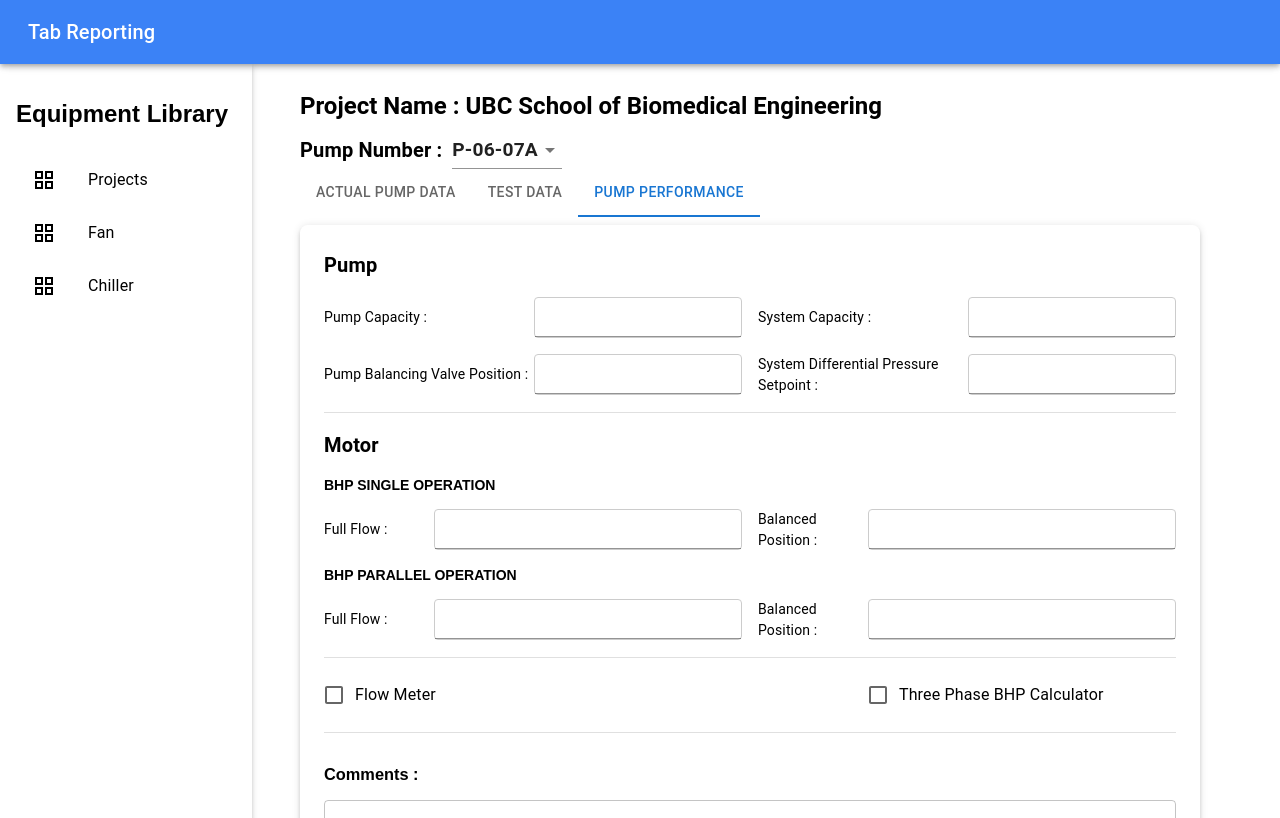
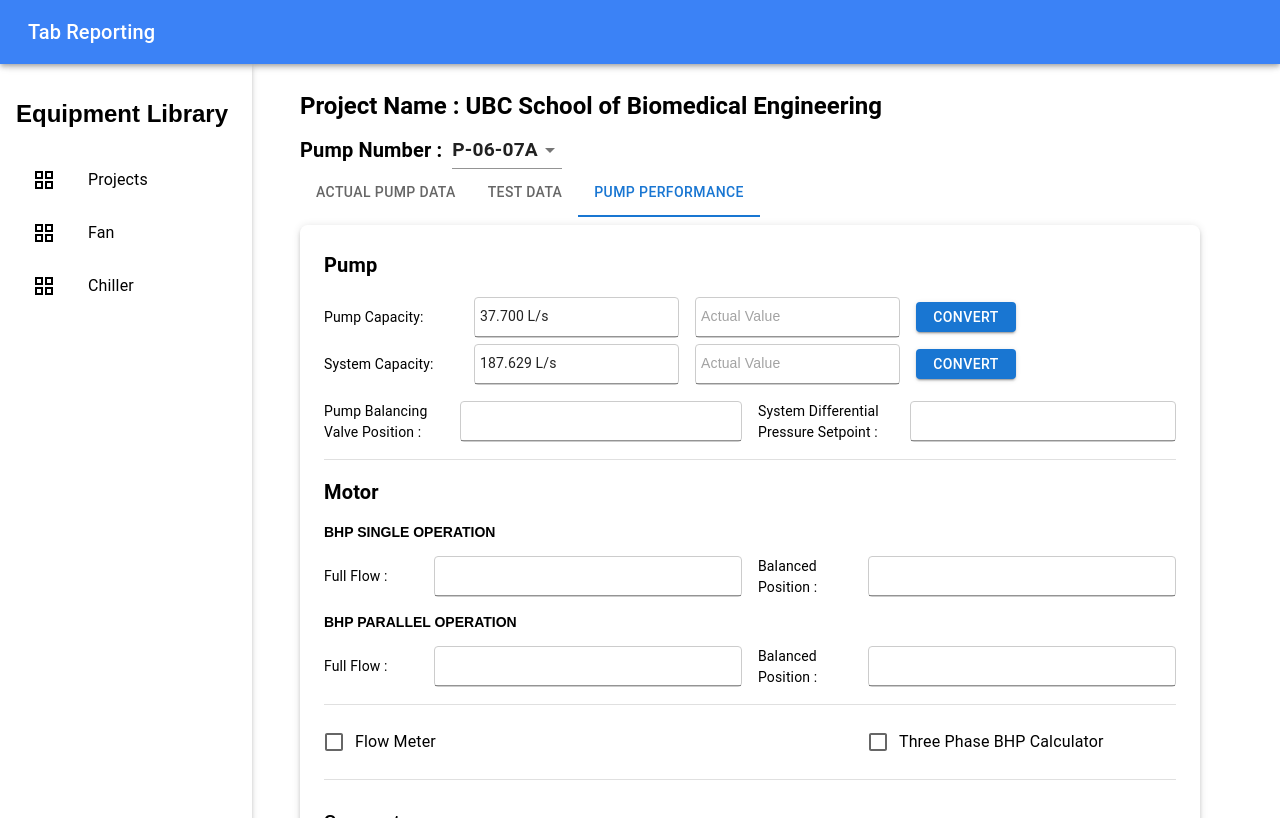
Before and after one commit to harshadyadav8485/ReactViteProject, a React (Vite) app: page /actualPump in a window 1280 px wide. Both pictures are taken after a click on the tab "PUMP PERFORMANCE". Built offline with nearby package versions, Linux system fonts and the light colour scheme.

Commit message:
added checkbox of flow meter and BHP calculator to pump performance form

```diff
--- a/src/Pages/ActualPump.jsx
+++ b/src/Pages/ActualPump.jsx
@@ -225,6 +225,15 @@
     setTimeout(() => {
       // navigate("/sampleTestData");
     }, 2000);
+  };
+
+  const handleCheckboxChange = (formName) => {
+    setSelectedForms(
+      (prev) =>
+        prev.includes(formName)
+          ? prev.filter((item) => item !== formName) // Remove if already selected
+          : [...prev, formName] // Add if not selected
+    );
   };
 
   const [pump, setPump] = useState("P-06-07A");
@@ -1316,6 +1325,96 @@
               <Typography variant="h6" sx={{ fontWeight: 600 }}>
                 Pump
               </Typography>
+              <Box>
+                <Box display="flex" alignItems="center" marginBottom="6px">
+                  <Typography sx={{ minWidth: "150px" }}>
+                    Pump Capacity:
+                  </Typography>
+                  <Box display="flex" alignItems="center" gap={2}>
+                    {/* <TextField defaultValue="34.700 L/S"  fullWidth variant="outlined" />
+              <TextField label="Actual Value" fullWidth variant="outlined" /> */}
+                    <Input
+                      fullWidth
+                      name="text"
+                      defaultValue="37.700 L/s"
+                      readOnly
+                      sx={{
+                        border: "1px solid #ccc",
+                        padding: "5px",
+                        borderRadius: "4px",
+                      }}
+                    />
+                    <Input
+                      fullWidth
+                      name="text"
+                      placeholder="Actual Value"
+                      sx={{
+                        border: "1px solid #ccc",
+                        padding: "5px",
+                        borderRadius: "4px",
+                      }}
+                    />
+                    <Button
+                      variant="contained"
+                      size="small"
+                      onClick={() => handleConvert(row.key)}
+                      sx={{
+                        minWidth: "100px",
+                        height: "30px",
+                        fontSize: "0.75rem",
+                        padding: "2px 6px",
+                      }}
+                    >
+                      Convert
+                    </Button>
+                  </Box>
+                </Box>
+
+                <Box display="flex" alignItems="center">
+                  <Typography sx={{ minWidth: "150px", gap: 2 }}>
+                    System Capacity:
+                  </Typography>
+                  <Box display="flex" alignItems="center" gap={2}>
+                    {/* <TextField defaultValue="187.629 L/S" fullWidth variant="outlined" />
+              <TextField label="Actual Value" fullWidth variant="outlined" /> */}
+                    <Input
+                      fullWidth
+                      name="text"
+                      defaultValue="187.629 L/s"
+                      readOnly
+                      sx={{
+                        border: "1px solid #ccc",
+                        padding: "5px",
+                        borderRadius: "4px",
+                      }}
+                    />
+                    <Input
+                      fullWidth
+                      name="text"
+                      placeholder="Actual Value"
+                      sx={{
+                        border: "1px solid #ccc",
+                        padding: "5px",
+                        borderRadius: "4px",
+                      }}
+                    />
+                    <Button
+                      variant="contained"
+                      size="small"
+                      onClick={() => handleConvert(row.key)}
+                      sx={{
+                        minWidth: "100px",
+                        height: "30px",
+                        fontSize: "0.75rem",
+                        padding: "2px 6px",
+                      }}
+                    >
+                      Convert
+                    </Button>
+                  </Box>
+                </Box>
+              </Box>
+
               <Box
                 sx={{
                   display: "grid",
@@ -1324,37 +1423,7 @@
                 }}
               >
                 <Box display="flex" alignItems="center">
-                  <Typography sx={{ minWidth: "210px" }}>
-                    Pump Capacity :
-                  </Typography>
-                  <Input
-                    fullWidth
-                    name="size"
-                    sx={{
-                      border: "1px solid #ccc",
-                      padding: "5px",
-                      borderRadius: "4px",
-                    }}
-                  />
-                </Box>
-
-                <Box display="flex" alignItems="center">
-                  <Typography sx={{ minWidth: "210px" }}>
-                    System Capacity :
-                  </Typography>
-                  <Input
-                    fullWidth
-                    name="volts"
-                    sx={{
-                      border: "1px solid #ccc",
-                      padding: "5px",
-                      borderRadius: "4px",
-                    }}
-                  />
-                </Box>
-
-                <Box display="flex" alignItems="center">
-                  <Typography sx={{ minWidth: "210px" }}>
+                  <Typography sx={{ minWidth: "110px" }}>
                     Pump Balancing Valve Position :
                   </Typography>
                   <Input
@@ -1369,7 +1438,7 @@
                 </Box>
 
                 <Box display="flex" alignItems="center">
-                  <Typography sx={{ minWidth: "210px" }}>
+                  <Typography sx={{ minWidth: "110px" }}>
                     System Differential Pressure Setpoint :
                   </Typography>
                   <Input
```
